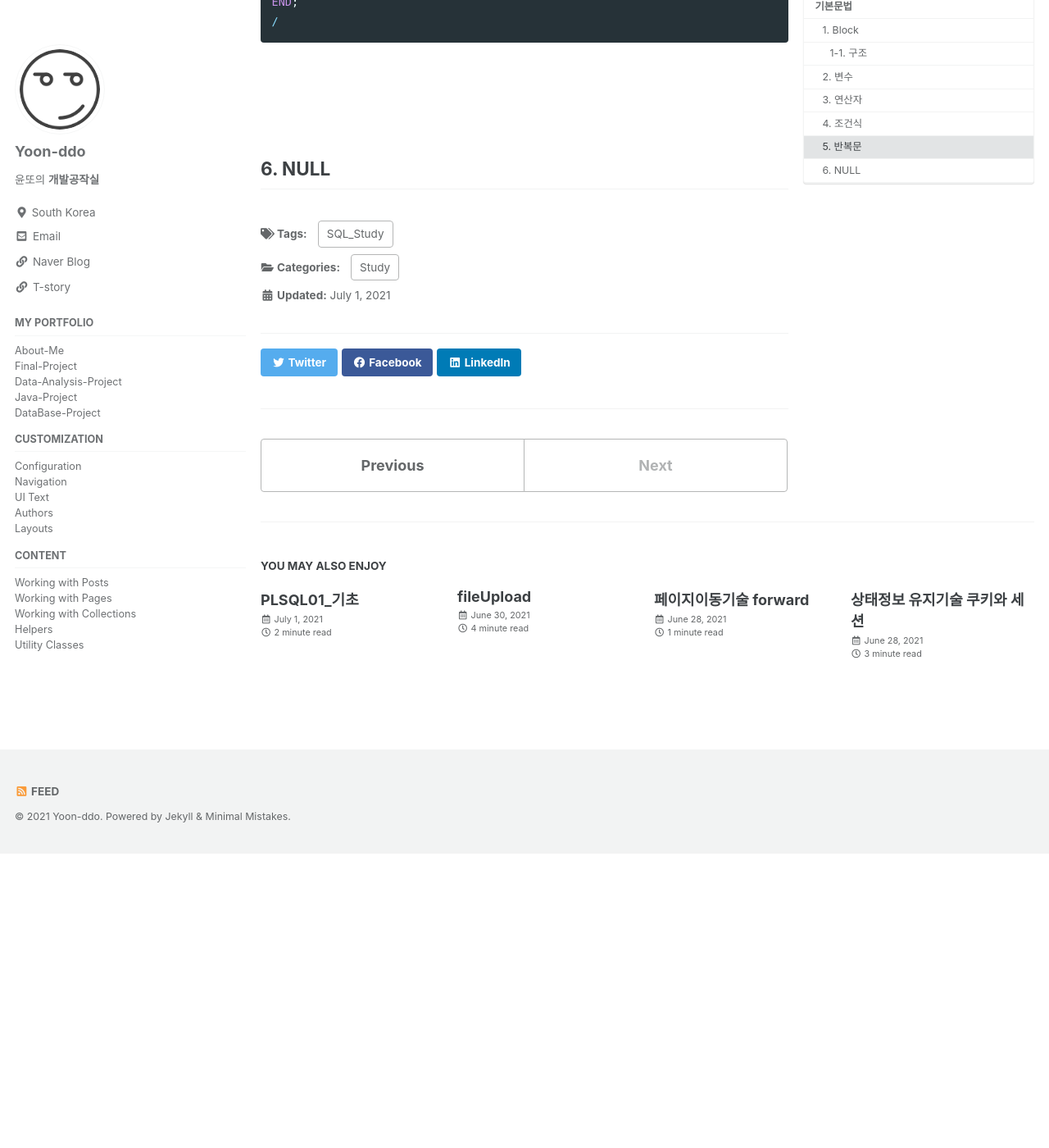
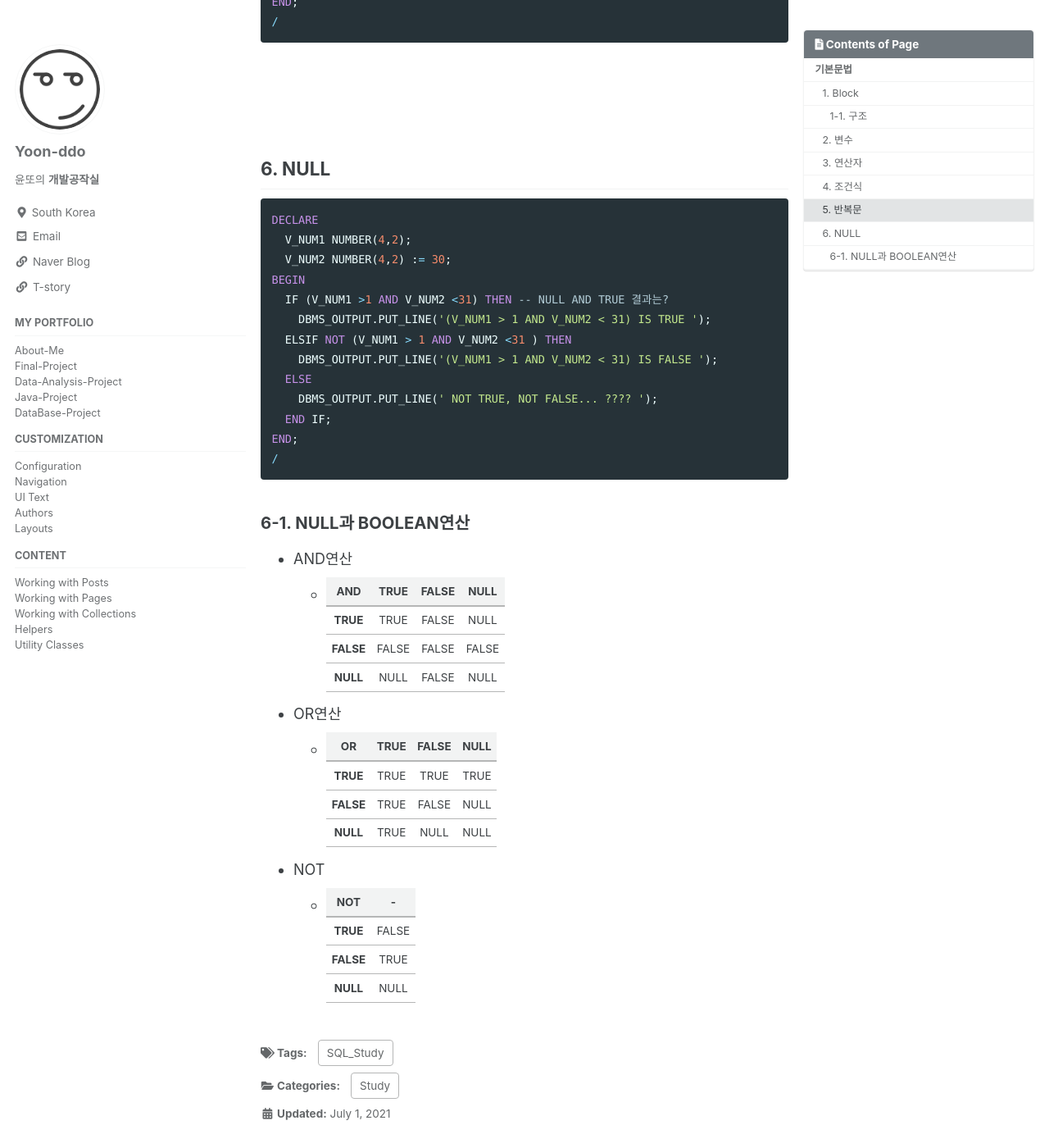
Before and after one commit to Yoon-ddo/Yoon-ddo.github.io, a Jekyll site: the page built from _posts/2021-07-01-PLSQL02_기본문법.md, in a window 1280 px wide and 1400 px high, scrolled down 3607 px. Shown: the whole window at 82% size. Built offline with Jekyll 4.4.1, drawn with Linux system fonts in a browser that asks for light colours; cached includes are drawn as plain includes; before the commit the page ends 4648 px from its top, so only the background shows below that; some of the changed text lies outside the part shown.

Commit message:
Update 2021-07-01-PLSQL02_기본문법.md

````diff
--- a/_posts/2021-07-01-PLSQL02_기본문법.md
+++ b/_posts/2021-07-01-PLSQL02_기본문법.md
@@ -134,3 +134,39 @@ END;
 
 
 ## 6. NULL
+
+```sql
+DECLARE
+  V_NUM1 NUMBER(4,2);
+  V_NUM2 NUMBER(4,2) := 30;
+BEGIN
+  IF (V_NUM1 >1 AND V_NUM2 <31) THEN -- NULL AND TRUE 결과는?
+    DBMS_OUTPUT.PUT_LINE('(V_NUM1 > 1 AND V_NUM2 < 31) IS TRUE ');
+  ELSIF NOT (V_NUM1 > 1 AND V_NUM2 <31 ) THEN
+    DBMS_OUTPUT.PUT_LINE('(V_NUM1 > 1 AND V_NUM2 < 31) IS FALSE ');
+  ELSE
+    DBMS_OUTPUT.PUT_LINE(' NOT TRUE, NOT FALSE... ???? ');
+  END IF;
+END;
+/
+```
+
+### 6-1. NULL과 BOOLEAN연산
+- AND연산
+  * | AND | TRUE | FALSE | NULL|
+    |:---:|:---:|:---:|:---:|
+    | **TRUE** | TRUE | FALSE | NULL |
+    | **FALSE** | FALSE | FALSE | FALSE |
+    | **NULL** | NULL | FALSE | NULL |
+- OR연산
+  * | OR | TRUE | FALSE | NULL|
+    |:---:|:---:|:---:|:---:|
+    | **TRUE** | TRUE | TRUE | TRUE |
+    | **FALSE** | TRUE | FALSE | NULL |
+    | **NULL** | TRUE | NULL | NULL |
+- NOT
+  * | NOT | - |
+    |:---:|:---:|
+    | **TRUE** | FALSE |
+    | **FALSE** | TRUE |
+    | **NULL** | NULL |
````
